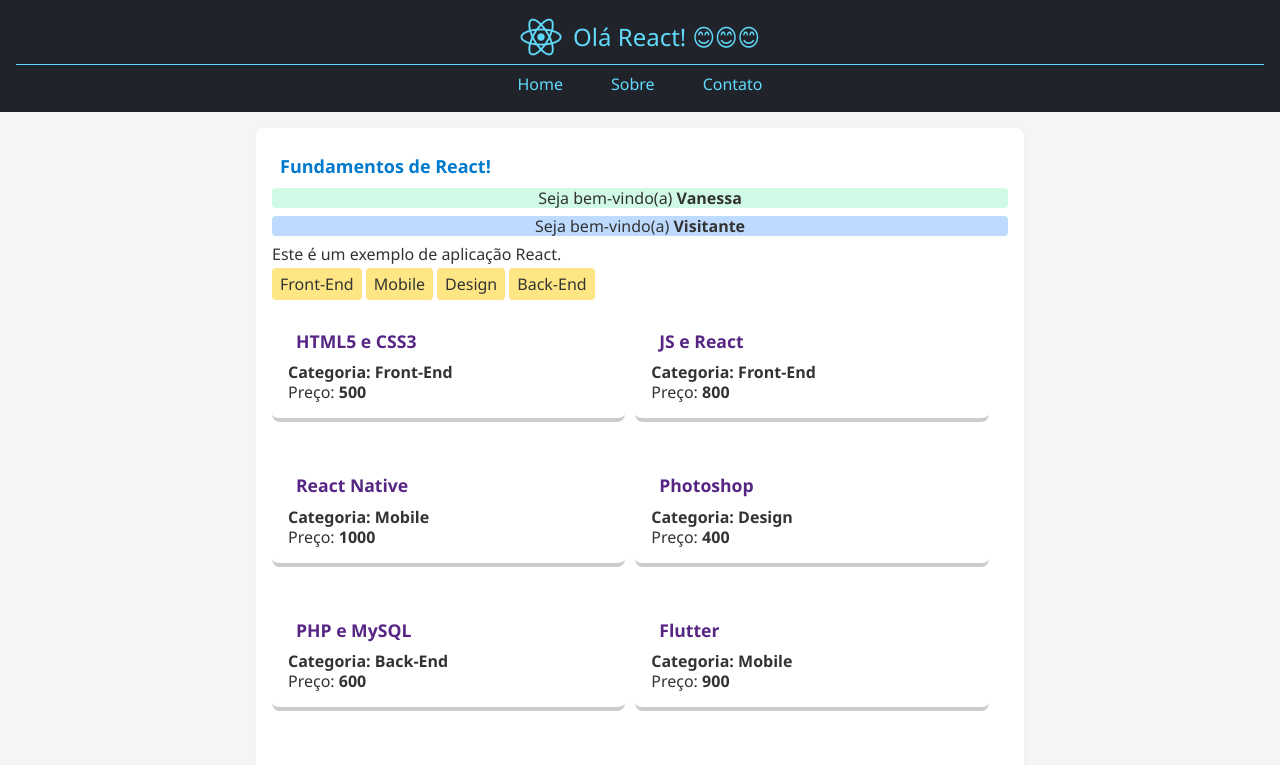
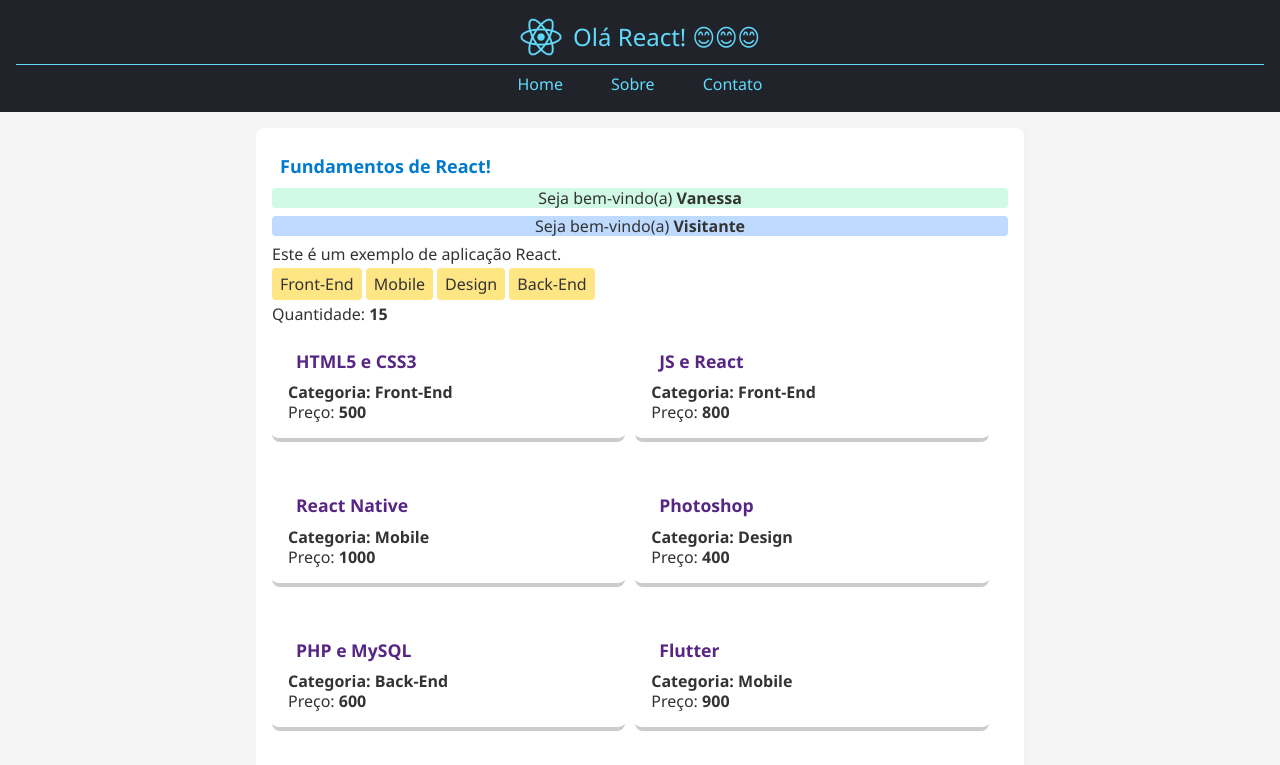
Before and after one commit to VanessaBaldin1/react-fundamentos, a React (Vite) app: page / in a window 1280 px wide. Shown: the top 765 px of the page. Built offline with nearby package versions, Linux system fonts and the light colour scheme.

Commit message:
Aplica filtro do cursos

```diff
--- a/src/components/Conteudo/Conteudo.tsx
+++ b/src/components/Conteudo/Conteudo.tsx
@@ -52,7 +52,7 @@
           </>
         )}
 
-        <ListaCursos />
+        <ListaCursos categoria={categoriaAtiva} />
       </section>
 
       <DicaDodia />
--- a/src/components/Conteudo/ListaCursos/ListaCursos.tsx
+++ b/src/components/Conteudo/ListaCursos/ListaCursos.tsx
@@ -2,12 +2,25 @@
 import Artigo from "../Artigo/Artigo";
 import estilos from "./ListaCursos.module.css";
 
-export default function ListaCursos() {
+type ListaCursosProps = {
+  categoria: null | string;
+};
+
+export default function ListaCursos({ categoria }: ListaCursosProps) {
+  const cursosPorCategoria = categoria
+    ? cursos.filter((curso) => curso.categoria === categoria)
+    : cursos;
+
   return (
-    <div className={estilos.artigos}>
-      {cursos.map((curso) => (
-        <Artigo dados={curso} key={curso.id} />
-      ))}
-    </div>
+    <>
+      <p>
+        Quantidade: <b>{cursosPorCategoria.length}</b>
+      </p>
+      <div className={estilos.artigos}>
+        {cursosPorCategoria.map((curso) => (
+          <Artigo dados={curso} key={curso.id} />
+        ))}
+      </div>
+    </>
   );
 }
```
